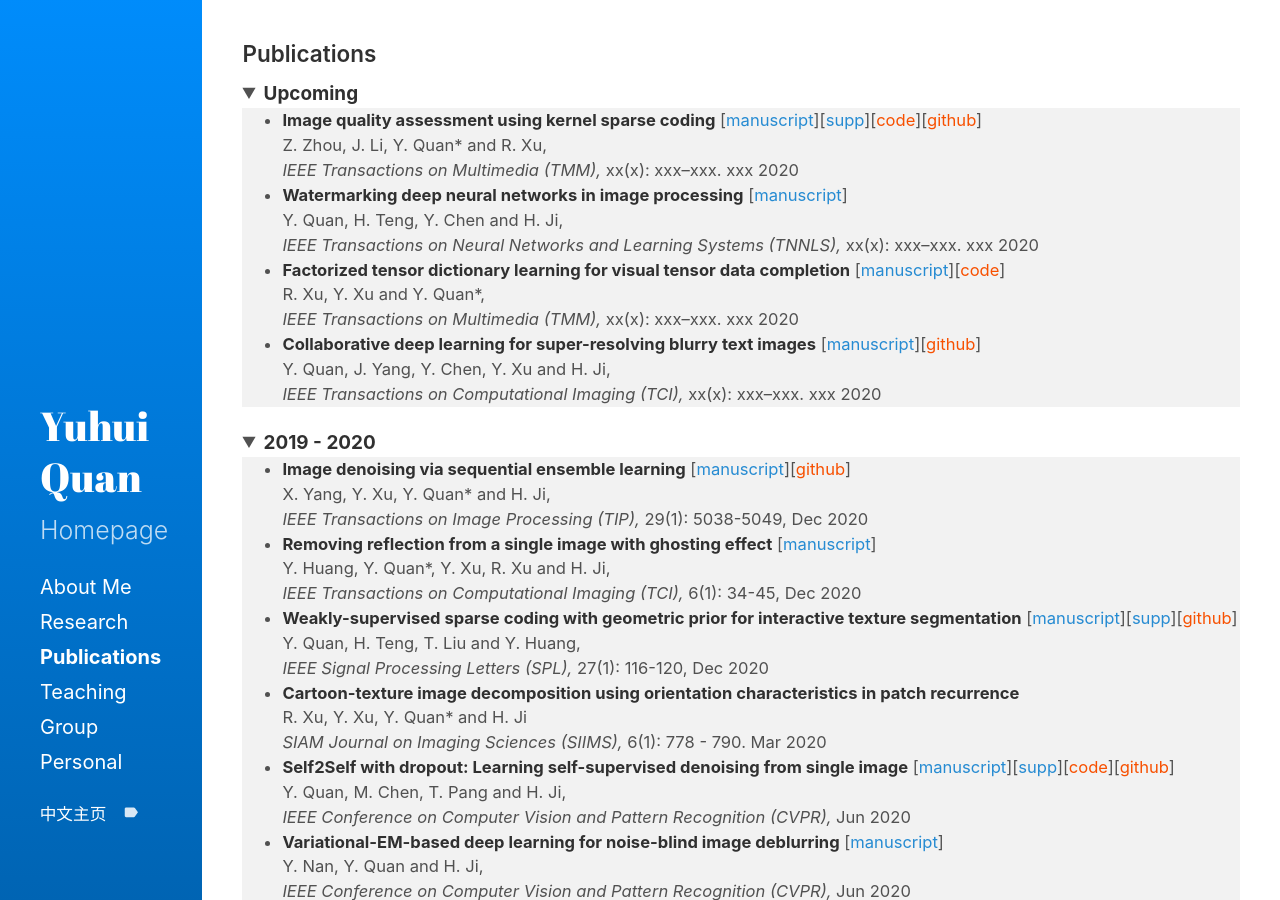
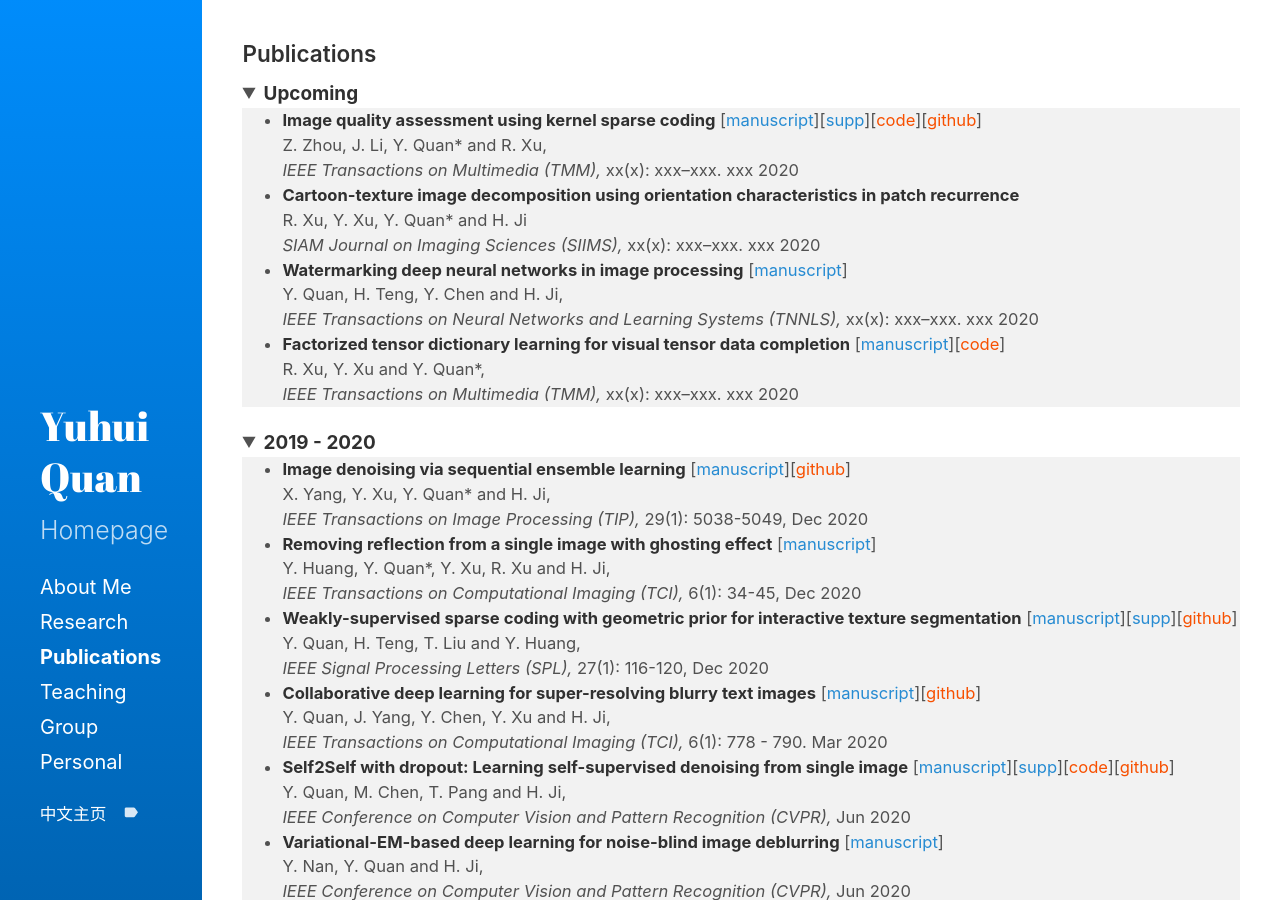
Before and after one commit to csyhquan/csyhquan.github.io, a Jekyll site: the page built from category/c_publication.md, in a window 1280 px wide and 900 px high. Built offline with Jekyll 4.4.1, drawn with Linux system fonts in a browser that asks for light colours; part of the change alters nothing that is shown.

Commit message:
Update c_publication.md

```diff
--- a/category/c_publication.md
+++ b/category/c_publication.md
@@ -10,15 +10,16 @@ title: Publications
 <li><span><strong>Image quality assessment using kernel sparse coding</strong>  [<a href="https://github.com/csyhquan/csyhquan.github.io/raw/master/manuscript/20x-tmm-Image%20Quality%20Assessment%20Using%20Kernel%20Sparse%20Coding.pdf">manuscript</a>][<a href="https://github.com/csyhquan/csyhquan.github.io/raw/master/manuscript/20x-tmm-Image%20Quality%20Assessment%20Using%20Kernel%20Sparse%20Coding%20(SUPP).pdf">supp</a>][<a href="https://github.com/csyhquan/csyhquan.github.io/raw/master/code/TMM-kernel/TMM-KSC_IQA-FinalCode.rar"><font color="#F75000">code</font></a>][<a href="https://github.com/JoanneZZH/KSC-IQA" ><font color="#F75000">github</font></a>] </span><br />
 <span> Z. Zhou, J. Li, Y. Quan* and R. Xu, <br />
 <em>IEEE Transactions on Multimedia (TMM), </em>xx(x): xxx–xxx. xxx 2020</span></li>
+<li><span><strong>Cartoon-texture image decomposition using orientation characteristics in patch recurrence</strong><!--[<a href="https://github.com/csyhquan/csyhquan.github.io/raw/master/manuscript/20x-siam-Cartoon-Texture%20Image%20Decomposition%20using%20Orientation%20Characteristics%20in%20Patch%20Recurrence.pdf">manuscript</a>]--> </span><br />
+<span> R. Xu, Y. Xu, Y. Quan* and H. Ji<br />
+<em>SIAM Journal on Imaging Sciences (SIIMS), </em>xx(x): xxx–xxx. xxx 2020</span></li>
 <li><span><strong>Watermarking deep neural networks in image processing</strong>  [<a href="https://github.com/csyhquan/csyhquan.github.io/raw/master/manuscript/20x-tnnls-Watermarking%20Deep%20Neural%20Networks%20in%20Image%20Processing.pdf">manuscript</a>]</span><br />
 <span> Y. Quan, H. Teng, Y. Chen and H. Ji, <br />
 <em>IEEE Transactions on Neural Networks and Learning Systems (TNNLS), </em>xx(x): xxx–xxx. xxx 2020</span></li>
 <li><span><strong>Factorized tensor dictionary learning for visual tensor data completion</strong>  [<a href="https://github.com/csyhquan/csyhquan.github.io/raw/master/manuscript/20x-tmm-Factorized%20Tensor%20Dictionary%20Learning%20for%20Visual%20Tensor%20Data%20Completion.PDF">manuscript</a>][<a href="https://github.com/csyhquan/csyhquan.github.io/raw/master/code/tensor_completion.rar"><font color="#F75000">code</font></a>]</span><br />
 <span>R. Xu, Y. Xu and Y. Quan*, <br />
 <em>IEEE Transactions on Multimedia (TMM), </em>xx(x): xxx–xxx. xxx 2020</span></li>
-<li><span><strong>Collaborative deep learning for super-resolving blurry text images</strong>  [<a href="https://github.com/csyhquan/csyhquan.github.io/raw/master/manuscript/20x-tci-Collaborative%20Deep%20Learning%20for%20Super-Resolving%20Blurry%20Text%20Images.pdf">manuscript</a>][<a href="https://github.com/csjietingyang/ImplementationOfOurAcceptedPaper"><font color="#F75000">github</font></a>]</span><br />
-<span>Y. Quan, J. Yang, Y. Chen, Y. Xu and H. Ji, <br />
-<em>IEEE Transactions on Computational Imaging (TCI), </em>xx(x): xxx–xxx. xxx 2020</span></li>
+
 </ul>
 </t1>
 </details>
@@ -38,9 +39,9 @@ title: Publications
 <span> Y. Quan, H. Teng, T. Liu and Y. Huang,<br />
 <em> IEEE Signal Processing Letters (SPL), </em>27(1): 116-120, Dec 2020</span></li>
 
-<li><span><strong>Cartoon-texture image decomposition using orientation characteristics in patch recurrence</strong><!--[<a href="https://github.com/csyhquan/csyhquan.github.io/raw/master/manuscript/20x-siam-Cartoon-Texture%20Image%20Decomposition%20using%20Orientation%20Characteristics%20in%20Patch%20Recurrence.pdf">manuscript</a>]--> </span><br />
-<span> R. Xu, Y. Xu, Y. Quan* and H. Ji<br />
-<em>SIAM Journal on Imaging Sciences (SIIMS), </em>6(1): 778 - 790. Mar 2020</span></li>
+<li><span><strong>Collaborative deep learning for super-resolving blurry text images</strong>  [<a href="https://github.com/csyhquan/csyhquan.github.io/raw/master/manuscript/20x-tci-Collaborative%20Deep%20Learning%20for%20Super-Resolving%20Blurry%20Text%20Images.pdf">manuscript</a>][<a href="https://github.com/csjietingyang/ImplementationOfOurAcceptedPaper"><font color="#F75000">github</font></a>]</span><br />
+<span>Y. Quan, J. Yang, Y. Chen, Y. Xu and H. Ji, <br />
+<em>IEEE Transactions on Computational Imaging (TCI), </em>6(1): 778 - 790. Mar 2020</span></li>
 
 <li><span><strong>Self2Self with dropout: Learning self-supervised denoising from single image</strong>  [<a href="https://github.com/csyhquan/csyhquan.github.io/raw/master/manuscript/20x-cvpr-Self2Self%20With%20Dropout%20Learning%20Self-Supervised%20Denoising%20From%20Single%20Image.pdf">manuscript</a>][<a href="https://github.com/csyhquan/csyhquan.github.io/raw/master/manuscript/20x-cvpr-Self2Self%20With%20Dropout%20Learning%20Self-Supervised%20Denoising%20From%20Single%20Image%20(SUPP).pdf">supp</a>][<a href="https://github.com/csyhquan/csyhquan.github.io/raw/master/code/Self2Self/Self2Self.rar"><font color="#F75000">code</font></a>][<a href="https://github.com/scut-mingqinchen/self2self"><font color="#F75000">github</font></a>]</span><br />
 <span> Y. Quan, M. Chen, T. Pang and H. Ji,<br />
```
